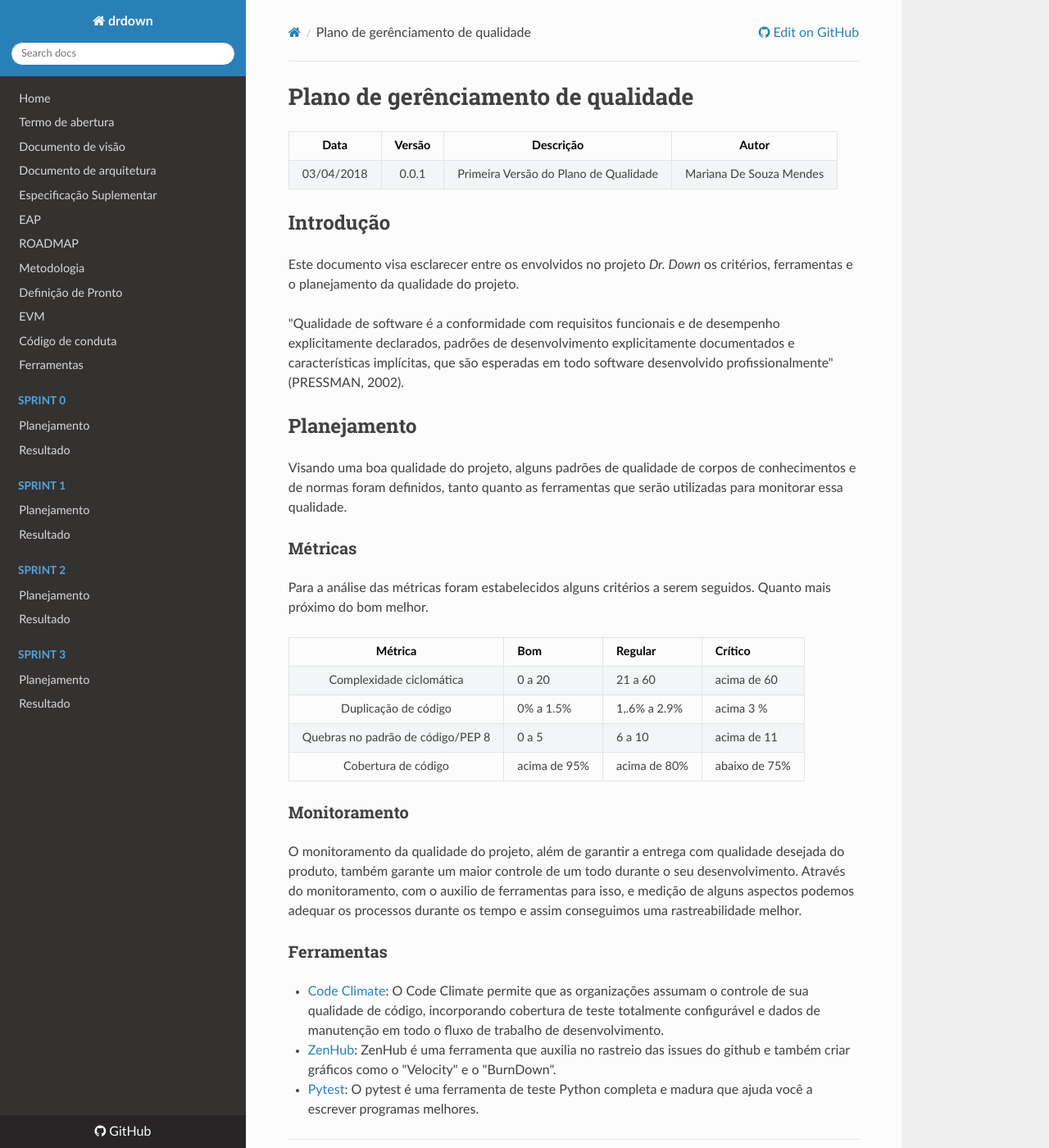
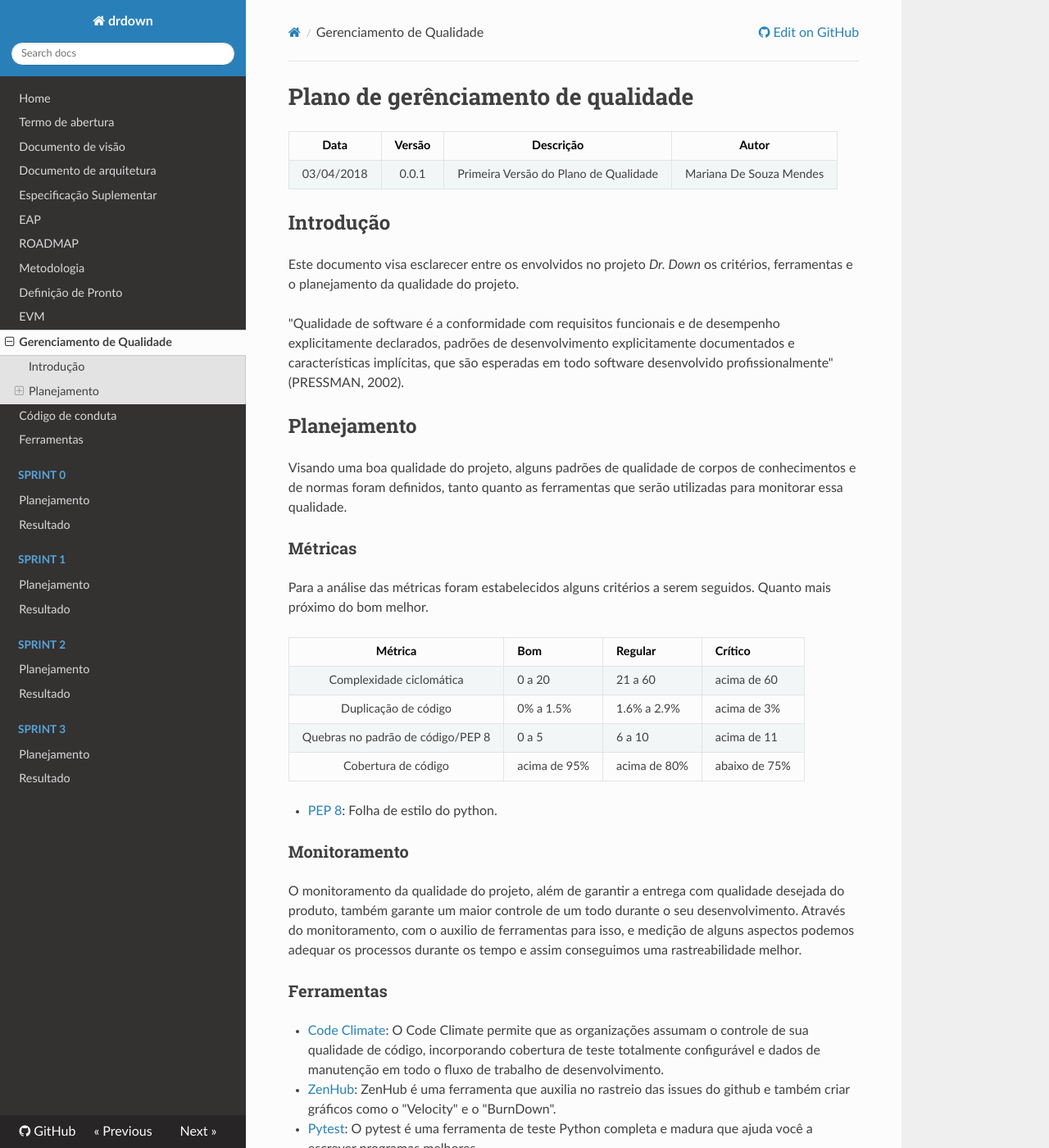
Before and after one commit to fga-eps-mds/2018.1-Dr-Down, an MkDocs documentation site: the page built from docs/eps/QUALITY_MANAGEMENT_PLAN.md, in a window 1280 px wide and 1400 px high. Shown: the whole window at 82% size. Built offline with MkDocs 1.6.1, drawn with Linux system fonts in a browser that asks for light colours; nearby versions of some CDN libraries; old or Windows-style settings are respelled for this version of MkDocs.

Commit message:
Adding the quality management on mkdocs
Add the quality management plan on mkdocs

Fix portugueses errors

```diff
--- a/docs/eps/QUALITY_MANAGEMENT_PLAN.md
+++ b/docs/eps/QUALITY_MANAGEMENT_PLAN.md
@@ -21,9 +21,11 @@ Para a análise das métricas foram estabelecidos alguns critérios a serem segu
 |Métrica|Bom|Regular|Crítico|
 |:-----:|---|-------|-------|
 | Complexidade ciclomática | 0 a 20 | 21 a 60 | acima de 60 |
-| Duplicação de código | 0% a 1.5% | 1,.6% a 2.9% | acima 3 %|
+| Duplicação de código | 0% a 1.5% | 1.6% a 2.9% | acima de 3%|
 | Quebras no padrão de código/PEP 8 | 0 a 5 | 6 a 10 | acima de 11 |
 | Cobertura de código	| acima de 95% | acima de 80% | abaixo de 75% |
+
+* [PEP 8](https://www.python.org/dev/peps/pep-0008/): Folha de estilo do python.
 
 ### Monitoramento
 
--- a/mkdocs.yml
+++ b/mkdocs.yml
@@ -14,6 +14,7 @@ pages:
   - Metodologia: eps/SCRUM_METHODOLOGY_DRDOWN.md
   - Definição de Pronto: eps/DONE_DEFINITION.md
   - EVM: eps/EVM_AGILE.md
+  - Gerenciamento de Qualidade: eps/QUALITY_MANAGEMENT_PLAN.md
   - Código de conduta: CODE_OF_CONDUCT.md
   - Ferramentas: eps/PROJECT_TOOLS.md
   - Sprint 0:
```
